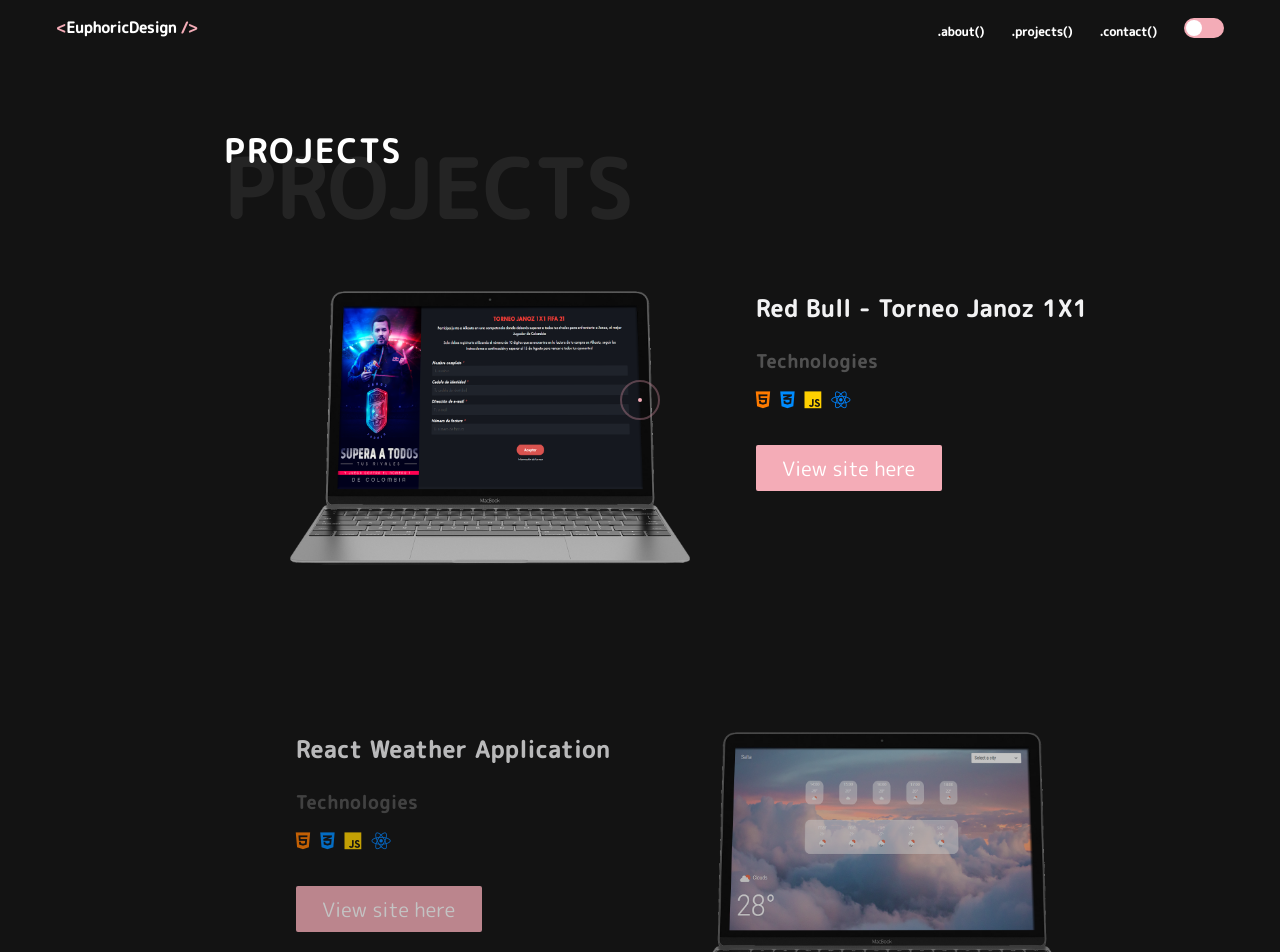
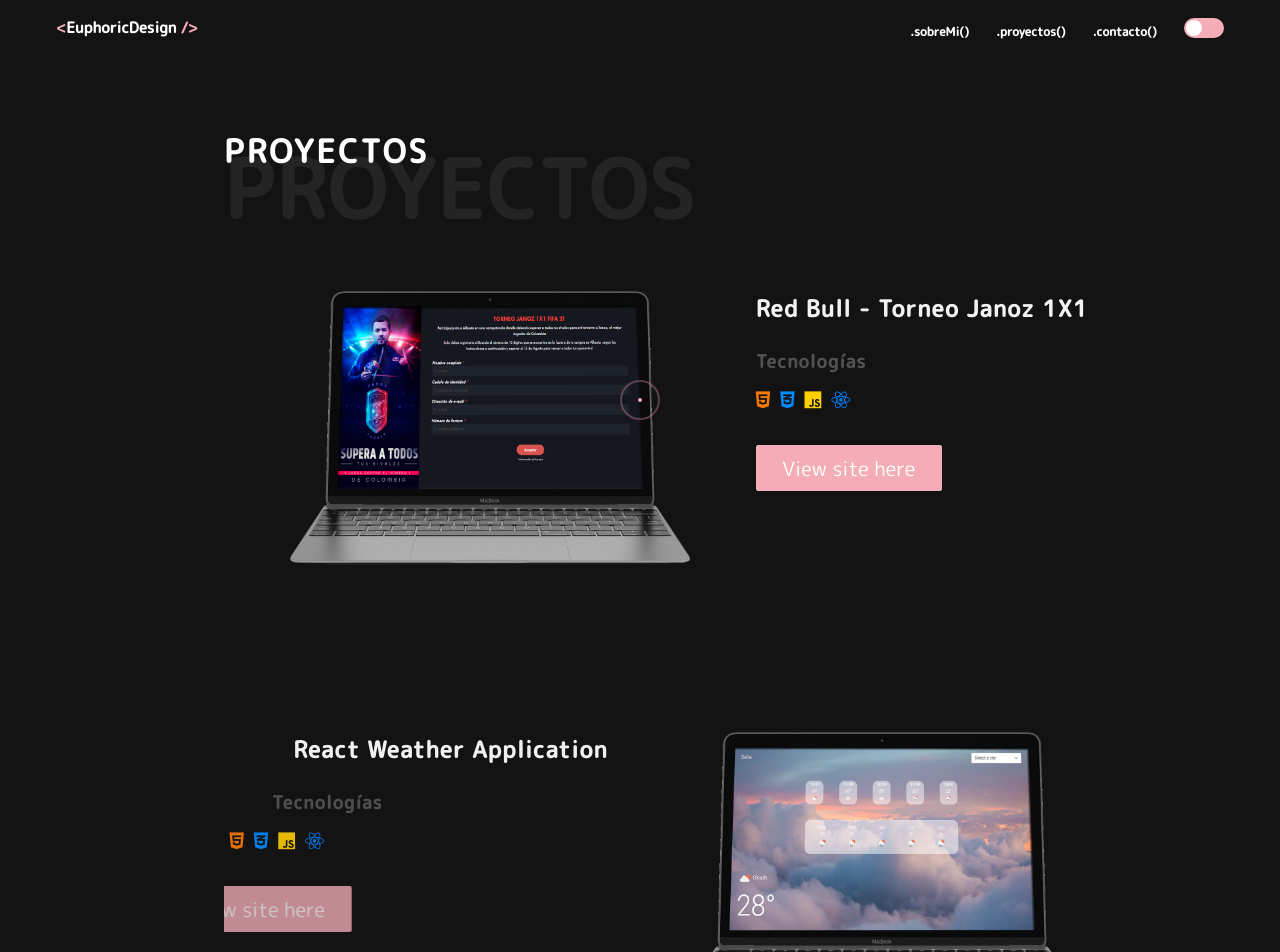
Before and after one commit to euphoricdesign/updated-portfolio, a React (Create React App) app: page /projects in a window 1280 px wide. Shown: the top 952 px of the page. Built offline with nearby package versions, Linux system fonts and the light colour scheme.

Commit message:
changing lang

```diff
--- a/package.json
+++ b/package.json
@@ -10,6 +10,7 @@
     "node-sass": "^6.0.1",
     "react": "^16.14.0",
     "react-dom": "^16.14.0",
+    "react-intl": "^5.24.6",
     "react-is": "^16.13.1",
     "react-lottie": "^1.2.3",
     "react-router-dom": "^5.3.0",
--- a/src/components/Hero/Hero.js
+++ b/src/components/Hero/Hero.js
@@ -22,15 +22,15 @@ const Hero = () => {
                     <div>
                         <img src={imagen1} style={style} alt=""/>
                     </div>
-                    <h1 className="my-name"><span className="hi">Hi</span>, I'm Merlina Villecco</h1>
-                    <p className="what-i-do">I'm a {` `}
+                    <h1 className="my-name"><span className="hi">Hola</span>, Soy Merlina Villecco</h1>
+                    <p className="what-i-do">
                             <Typical
                                 loop={Infinity}
                                 wrapper='b'
                                 steps={[
-                                    'front-end developer',
+                                    'Desarrolladora Front-end',
                                     1500,
-                                    'web designer',
+                                    'Diseñadora Web',
                                     1500
                                 ]}
                             />
--- a/src/components/Navbar/Navbar.js
+++ b/src/components/Navbar/Navbar.js
@@ -24,13 +24,13 @@ const Navbar = () => {
                     <div className={`nav-menu ${ isMenuActive ? "show-menu" : "" }`} id="nav-menu">
                         <ul className="nav-list">
                             <li className="nav-item">
-                                <Link onClick={toggleMenu} className="nav-link" to="/about">.about()</Link>
+                                <Link onClick={toggleMenu} className="nav-link" to="/about">.sobreMi()</Link>
                             </li>
                             <li className="nav-item">
-                                <Link onClick={toggleMenu} className="nav-link" to="/projects">.projects()</Link>
+                                <Link onClick={toggleMenu} className="nav-link" to="/projects">.proyectos()</Link>
                             </li>
                             <li className="nav-item">
-                                <Link onClick={toggleMenu} className="nav-link" to="/contact">.contact()</Link>
+                                <Link onClick={toggleMenu} className="nav-link" to="/contact">.contacto()</Link>
                             </li>
                             {ThemeSwitcher}
                         </ul>
--- a/src/pages/AboutPage/AboutPage.js
+++ b/src/pages/AboutPage/AboutPage.js
@@ -21,24 +21,24 @@ const AboutPage = () => {
     return (
         <div className='container-with-opacity'>
             <div className="about-page">
-                <TitleComp title={"about me"} span={"about me"} />
+                <TitleComp title={"sobre mi"} span={"sobre mi"} />
                 <div className="image-section">
                     <div className="img">
                         <img className="img-about" src={about} alt=""/>
                     </div>
                     <div className="about-info">
-                        <h4 className="about-text">I am<span> Merlina</span></h4>
+                        <h4 className="about-text">Soy<span> Merlina</span></h4>
                         <p className="about-text">
-                            A creative web designer and developer, restless and eager to learn and continue to grow professionally.
+                            Desarrolladora y diseñadora web creativa, ocurrente y con muchas ganas de aprender y seguir creciendo profesionalmente.
                         </p>
                         <p className="about-text">
-                            I am currently looking for challenges to translate all my knowledge and experience into interesting projects.
+                            Actualmente me encuentro en busqueda de desafios para plasmar en proyectos interesantes, todos mis conocimientos y experiencia.
                         </p>
                     </div>
                 </div>
 
                 <div>
-                    <TitleComp title={"skills"} span={"skills"} />
+                    <TitleComp title={"habilidades"} span={"habilidades"} />
                     <Skills />
                 </div>
             </div>
--- a/src/pages/Contact/Contact.js
+++ b/src/pages/Contact/Contact.js
@@ -27,10 +27,10 @@ const Contact = () => {
     return (
         <>
             <div className="contact-wrapper">
-                <TitleComp title={"contact"} span={"contact"}/>
+                <TitleComp title={"contacto"} span={"contacto"}/>
                 <div className="contact-section">
                     <div className="info">
-                        <p className="contact-text title-contact">Feel free to get in touch anytime! 💌</p>
+                        <p className="contact-text title-contact">No dudes en ponerte en contacto en cualquier momento! 💌</p>
                         <p className="fancylink fancylink--preline" style={styleParagraph1}>mervil@gmail.com</p>
                         <a className="fancylink fancylink--preline effect" style={styleParagraph2} href="tel:(+54)3875656716">+54 387 565 6716</a>
                         {/* <p className="subtitle-contact">Feel free to get in touch anytime!</p> */}
--- a/src/pages/Projects/PortfolioContent.js
+++ b/src/pages/Projects/PortfolioContent.js
@@ -10,10 +10,12 @@ const PortfolioContent = () => {
     useEffect(() => {
         const image = document.querySelector('.img-size');
         const aboutText = document.querySelectorAll('.about-text');
-        const secondProject = document.querySelector('.second-project')
+        const secondImage = document.querySelector('.second-image')
+        const aboutText2 = document.querySelectorAll('.about-text2');
         timeline.from(image, {opacity: 0, x: -600, duration: 1.3})
         .from(aboutText, {opacity: 0, x: 600, duration: 1.5, stagger:0.2}, "-=1.3")
-        .from(secondProject, {opacity: 0, duration: .2})
+        .from(secondImage, {opacity: 0, x: 600, duration: 1.3, stagger:0.2}, "-=1.3")
+        .from(aboutText2, {opacity: 0, x: -600, duration: 1.5, stagger:0.2}, "-=1.3")
     })
 
 
@@ -25,7 +27,7 @@ const PortfolioContent = () => {
         </div>
         <div className="container-text">
           <h4 className="about-text">Red Bull - Torneo Janoz 1X1</h4>
-          <h4 className="about-text tech">Technologies</h4>
+          <h4 className="about-text tech">Tecnologías</h4>
           <ul className="tech-list about-text">
             <i className="fab fa-html5"></i>
             <i className="fab fa-css3-alt"></i>
@@ -36,20 +38,20 @@ const PortfolioContent = () => {
         </div>
       </div>
 
-      <div className="container-work second-project">
+      <div className="container-work">
         <div className="container-img">
-          <img src={image2} className="img-size" alt="" />
+          <img src={image2} className="img-size second-image" alt="" />
         </div>
         <div className="container-text">
-          <h4>React Weather Application</h4>
-          <h4 className="tech">Technologies</h4>
-          <ul className="tech-list">
+          <h4 className="about-text2">React Weather Application</h4>
+          <h4 className="about-text2 tech">Tecnologías</h4>
+          <ul className="tech-list about-text2">
             <i className="fab fa-html5"></i>
             <i className="fab fa-css3-alt"></i>
             <i className="fab fa-js"></i>
             <i className="fab fa-react"></i>
           </ul>
-          <p><a className="button-projects" href="https://challenge-weather.netlify.app/" target='_blank' rel="noreferrer" title="View site here">View site here</a></p>
+          <p className="about-text2"><a className="button-projects" href="https://challenge-weather.netlify.app/" target='_blank' rel="noreferrer" title="View site here">View site here</a></p>
         </div>
       </div>
 
--- a/src/pages/Projects/Projects.js
+++ b/src/pages/Projects/Projects.js
@@ -8,7 +8,7 @@ const Projects = () => {
     return (
     <>
         <div className="bd-container" id="portfolio">
-            <TitleComp title={"projects"} span={"projects"}/>
+            <TitleComp title={"proyectos"} span={"proyectos"}/>
             <PortfolioContent />
         </div>
         <Footer />
```
Also changed, not shown: 1 other file (tests, documents, lock files or other folders).
